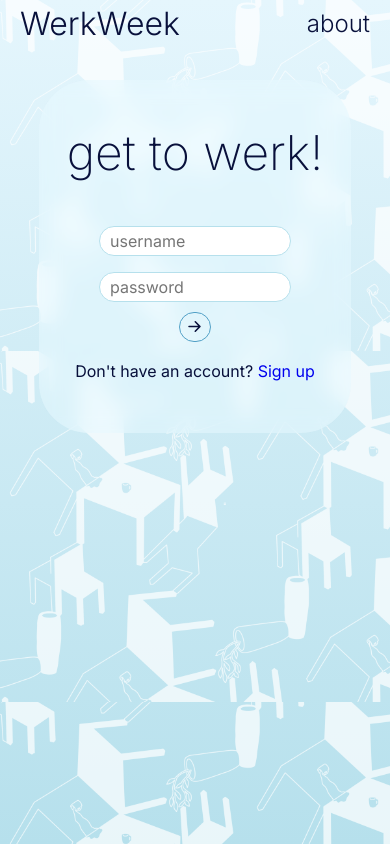
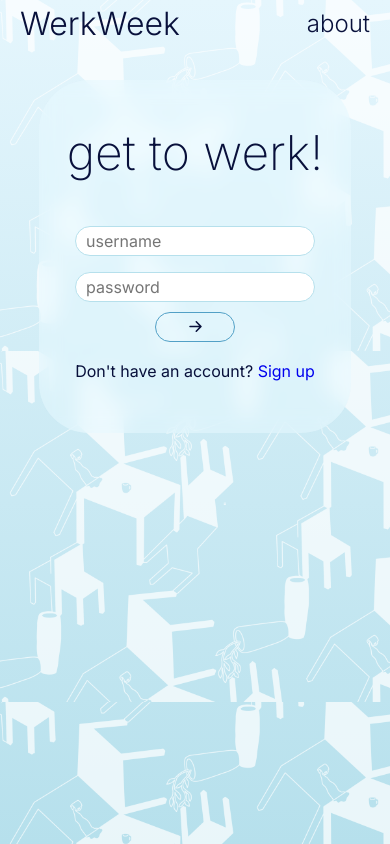
Before and after one commit to armstmol01/weekly-planner, a React (Create React App) app in the folder client/: page / in a window 390 px wide. Built offline with nearby package versions, Linux system fonts and the light colour scheme; a web font is replaced by a local one.

Commit message:
login styling

```diff
--- a/client/src/components/login/Login.css
+++ b/client/src/components/login/Login.css
@@ -85,6 +85,7 @@ input {
   padding-right: 10px;
   margin-right: 10px;
   color: var(--color-primary);
+  box-shadow: none !important;
 }
 
 input::-ms-clear, input::-ms-reveal {
@@ -181,12 +182,12 @@ button {
   }
 
   input {
-    width: 12rem;
+    width: 15rem;
     margin: 0;
   }
 
   .password__box button {
-    width: 2rem;
+    width: 5rem;
     background-color: transparent;
     border-color: rgb(82, 160, 198);
   }
@@ -198,7 +199,7 @@ button {
     color: var(--color-primary);
     transition: var(--transition);
   }
-
+}
 
 
   /* .password__box {
@@ -219,4 +220,3 @@ button {
     margin: 0;
     margin-top: 0.5rem;
   } */
-}
```
